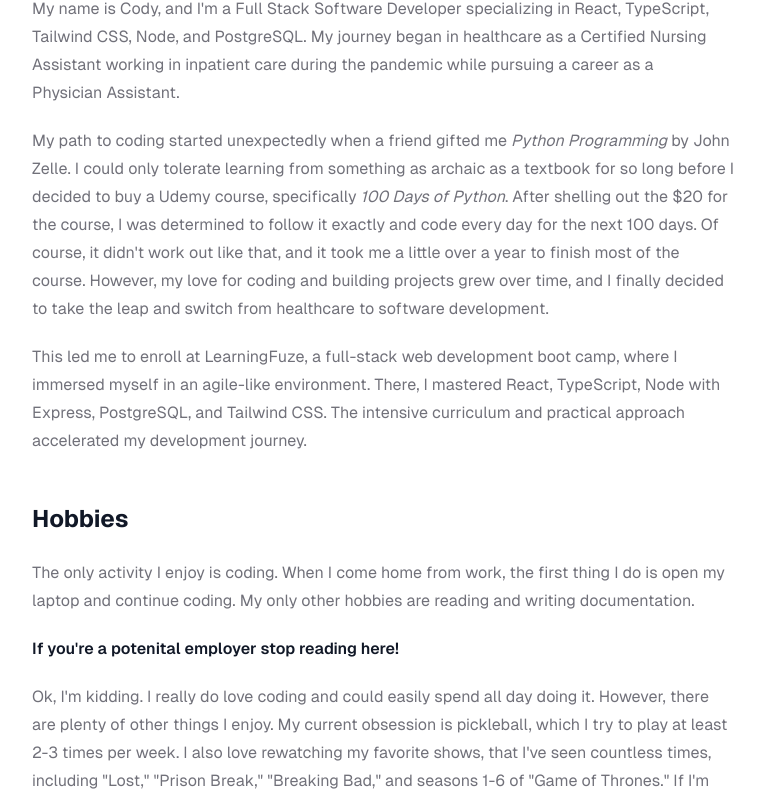
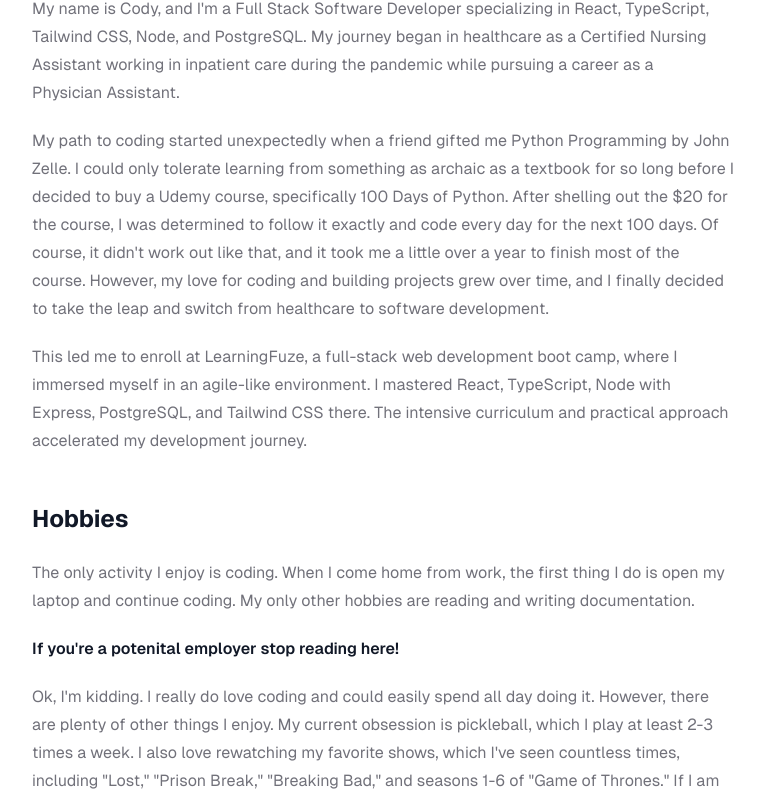
Before and after one commit to kepsteen/portfolio-v2, a Next.js app: page /about in a window 1280 px wide. Shown: the part 353-1153 px from the top of the page, without its empty margins (256-1020 px from the left). Built offline with nearby package versions, Linux system fonts and the light colour scheme; a web font is replaced by a local one.

Commit message:
fix grammar (#8)

```diff
--- a/content/about.mdx
+++ b/content/about.mdx
@@ -1,5 +1,5 @@
 My name is Cody, and I'm a Full Stack Software Developer specializing in React, TypeScript, Tailwind CSS, Node, and PostgreSQL. My journey began in healthcare as a Certified Nursing Assistant working in inpatient care during the pandemic while pursuing a career as a Physician Assistant.
 
-My path to coding started unexpectedly when a friend gifted me _Python Programming_ by John Zelle. I could only tolerate learning from something as archaic as a textbook for so long before I decided to buy a Udemy course, specifically _100 Days of Python_. After shelling out the $20 for the course, I was determined to follow it exactly and code every day for the next 100 days. Of course, it didn't work out like that, and it took me a little over a year to finish most of the course. However, my love for coding and building projects grew over time, and I finally decided to take the leap and switch from healthcare to software development.
+My path to coding started unexpectedly when a friend gifted me Python Programming by John Zelle. I could only tolerate learning from something as archaic as a textbook for so long before I decided to buy a Udemy course, specifically 100 Days of Python. After shelling out the $20 for the course, I was determined to follow it exactly and code every day for the next 100 days. Of course, it didn't work out like that, and it took me a little over a year to finish most of the course. However, my love for coding and building projects grew over time, and I finally decided to take the leap and switch from healthcare to software development.
 
-This led me to enroll at LearningFuze, a full-stack web development boot camp, where I immersed myself in an agile-like environment. There, I mastered React, TypeScript, Node with Express, PostgreSQL, and Tailwind CSS. The intensive curriculum and practical approach accelerated my development journey.
+This led me to enroll at LearningFuze, a full-stack web development boot camp, where I immersed myself in an agile-like environment. I mastered React, TypeScript, Node with Express, PostgreSQL, and Tailwind CSS there. The intensive curriculum and practical approach accelerated my development journey.
--- a/content/hobbies.mdx
+++ b/content/hobbies.mdx
@@ -1,9 +1,5 @@
-The only activity I enjoy is coding. When I come home from work, the first thing I do is open my laptop and continue coding. My only other hobbies are
-reading and writing documentation.
+The only activity I enjoy is coding. When I come home from work, the first thing I do is open my laptop and continue coding. My only other hobbies are reading and writing documentation.
 
 **If you're a potenital employer stop reading here!**
 
-Ok, I&#39;m kidding. I really do love coding and could easily spend all day doing it.
-However, there are plenty of other things I enjoy. My current obsession is pickleball, which I try to play at least 2-3 times per week. I also love rewatching my favorite shows,
-that I've seen countless times, including "Lost," "Prison Break," "Breaking Bad," and seasons 1-6 of "Game of Thrones." If I&#39;m not
-at my desk or on the picklebal court, then you can probably find me out walking my Siberian Husky Luna 🐺.
+Ok, I&#39;m kidding. I really do love coding and could easily spend all day doing it. However, there are plenty of other things I enjoy. My current obsession is pickleball, which I play at least 2-3 times a week. I also love rewatching my favorite shows, which I&#39;ve seen countless times, including "Lost," "Prison Break," "Breaking Bad," and seasons 1-6 of "Game of Thrones." If I am not at my desk or on the pickleball court, you can probably find me walking my Siberian Husky Luna 🐺.
```
